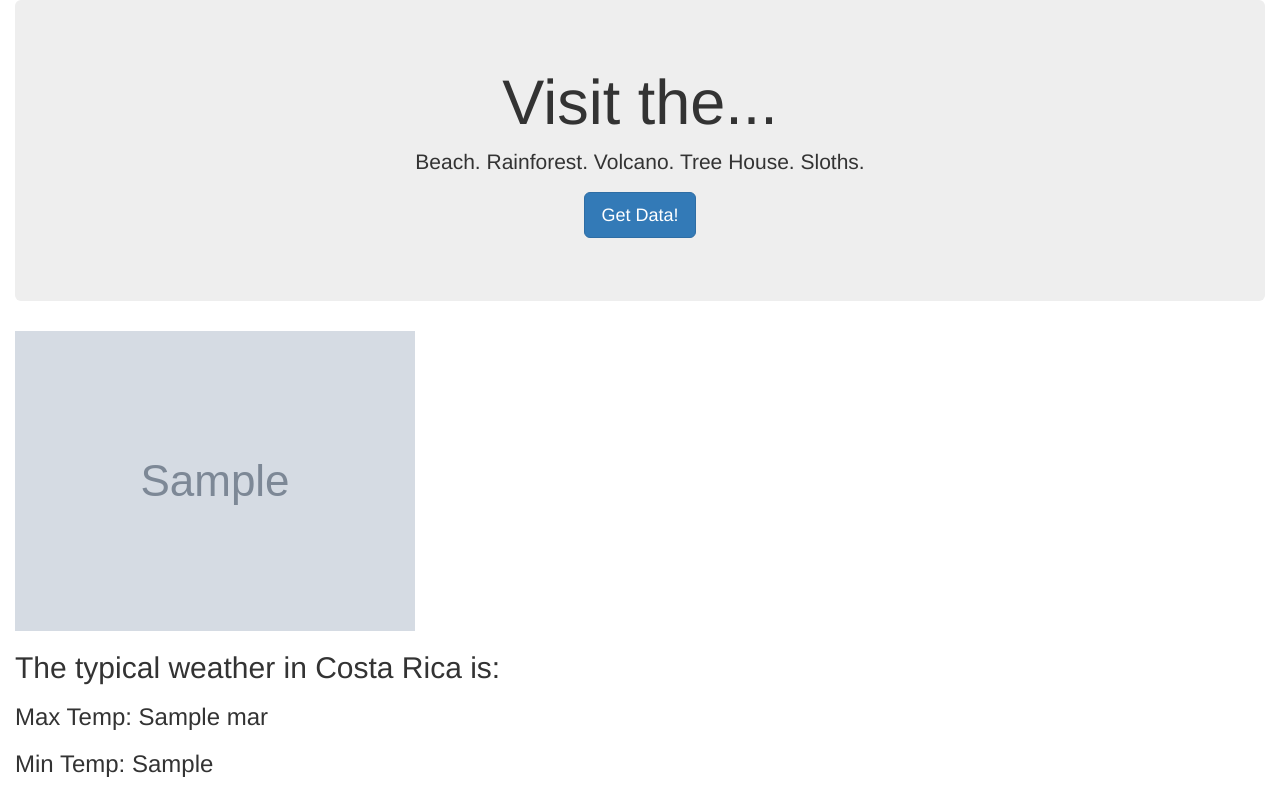
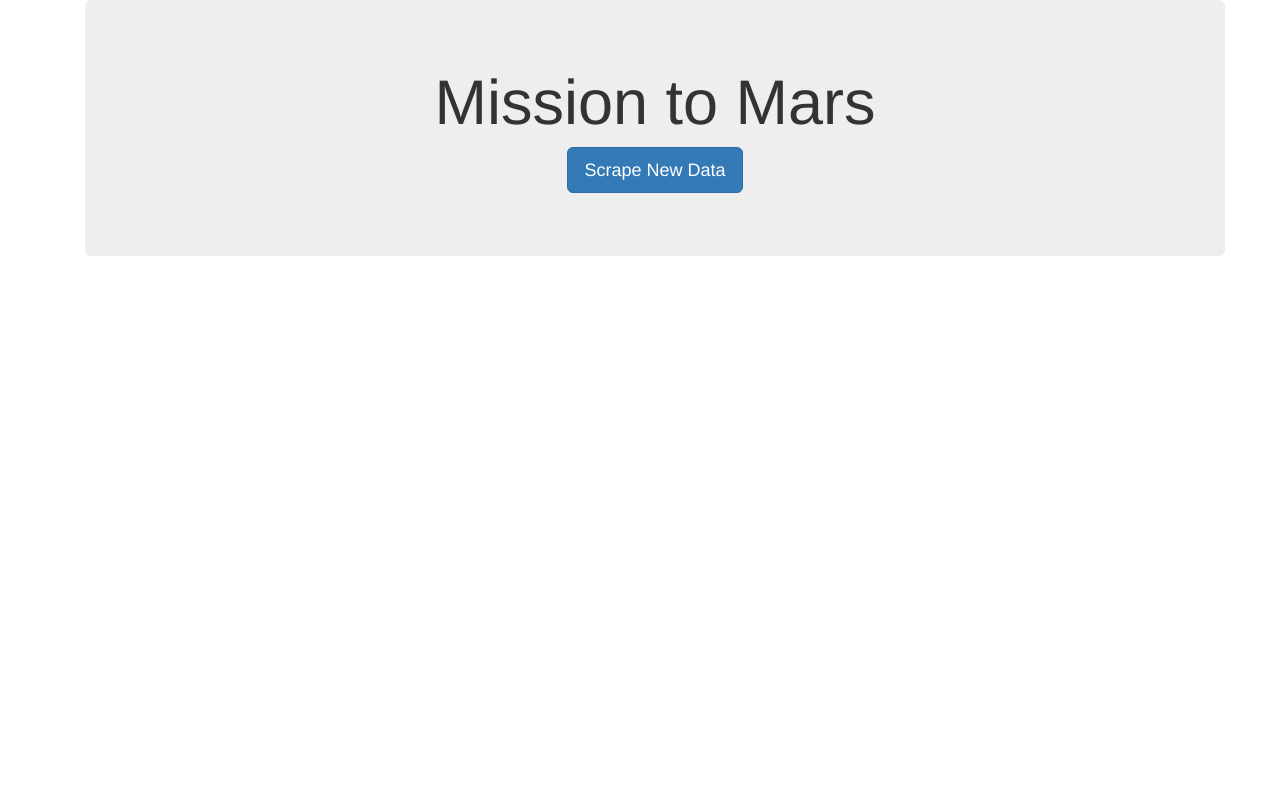
Before and after one commit to lydiapf/web-scraping-challenge, a Python web app: template templates/index.html in a window 1280 px wide. Run offline with Jinja, Linux system fonts and the light colour scheme; the template is opened without the code that fills it: most values are stand-ins (such as "Sample title", 1, 10 or a date in 2020); grey boxes marked "Sample" are stand-in pictures; some libraries are stand-ins or nearby versions.

Commit message:
mission to mars jumbo

```diff
--- a/templates/index.html
+++ b/templates/index.html
@@ -5,15 +5,22 @@
   <meta charset="UTF-8">
   <meta name="viewport" content="width=device-width, initial-scale=1.0">
   <meta http-equiv="X-UA-Compatible" content="ie=edge">
-  <title>Costa Rica Weather</title>
+  <title>Mission to Mars</title>
   <link rel="stylesheet" href="https://maxcdn.bootstrapcdn.com/bootstrap/3.3.7/css/bootstrap.min.css">
 </head>
 
 <body>
-  <div class="container-fluid">
-    <div class="jumbotron text-center">
-      <h1>Visit the...</h1>
-      <p>Beach. Rainforest. Volcano. Tree House. Sloths.</p>
+  <div class="container">
+    <section class="container text-center">
+      <div class="jumbotron">
+        <h1>Mission to Mars</h1>
+          <p class="button">
+            <a class="btn btn-primary btn-lg" href="/scrape" role="button">Scrape New Data</a>
+          </p>
+      </div>
+    </section>
+
+      <!-- <p>Beach. Rainforest. Volcano. Tree House. Sloths.</p>
       <p><a class="btn btn-primary btn-lg" href="/scrape" role="button">Get Data!</a></p>
     </div>
     <img src="{{ mars.featured_image }}" alt="Sloth">
@@ -22,6 +29,6 @@
     <h3>Min Temp: {{ mars.news_p }}</h3>
   </div>
   </div>
-</body>
+</body> -->
 
 </html>
```
